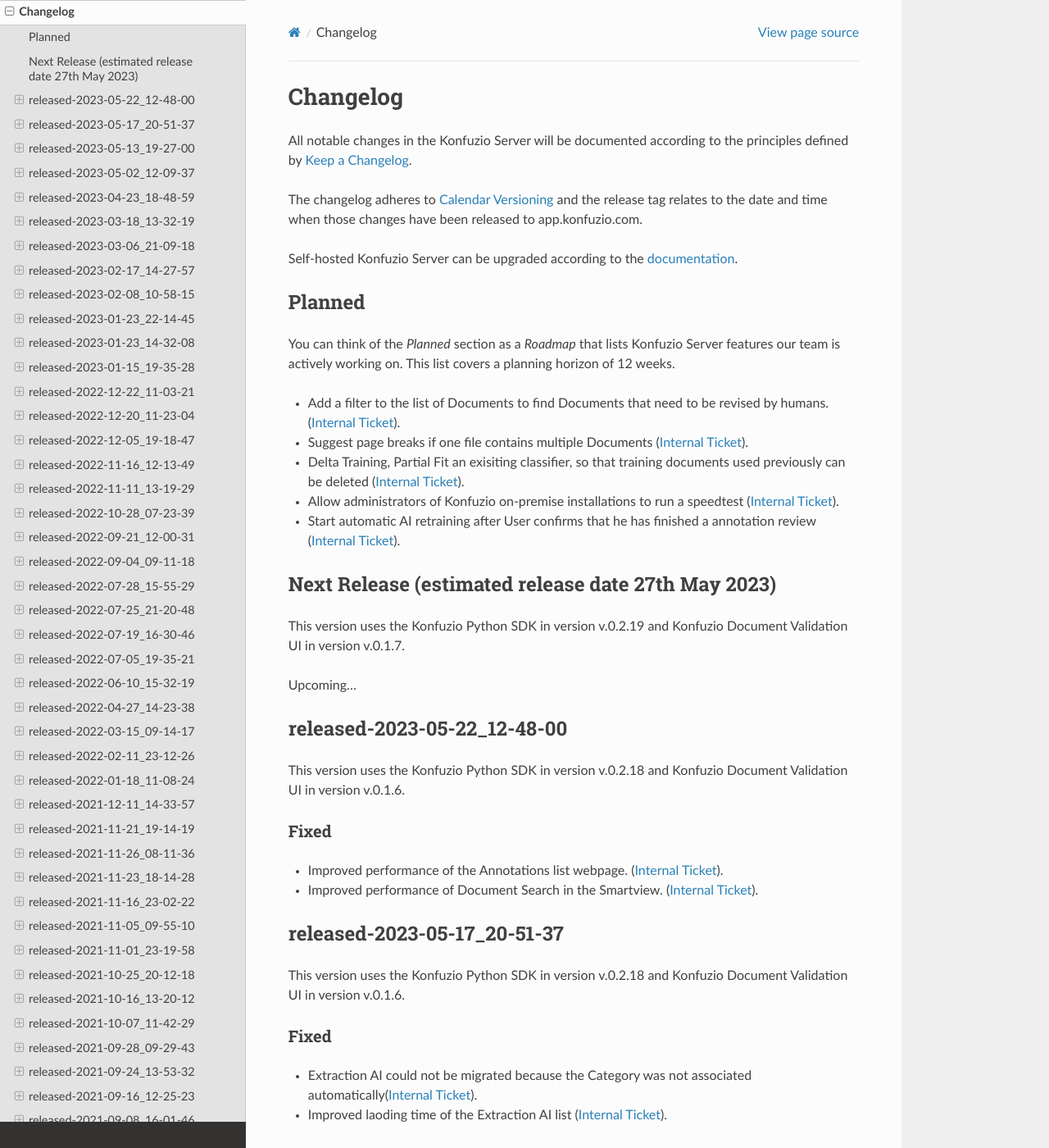
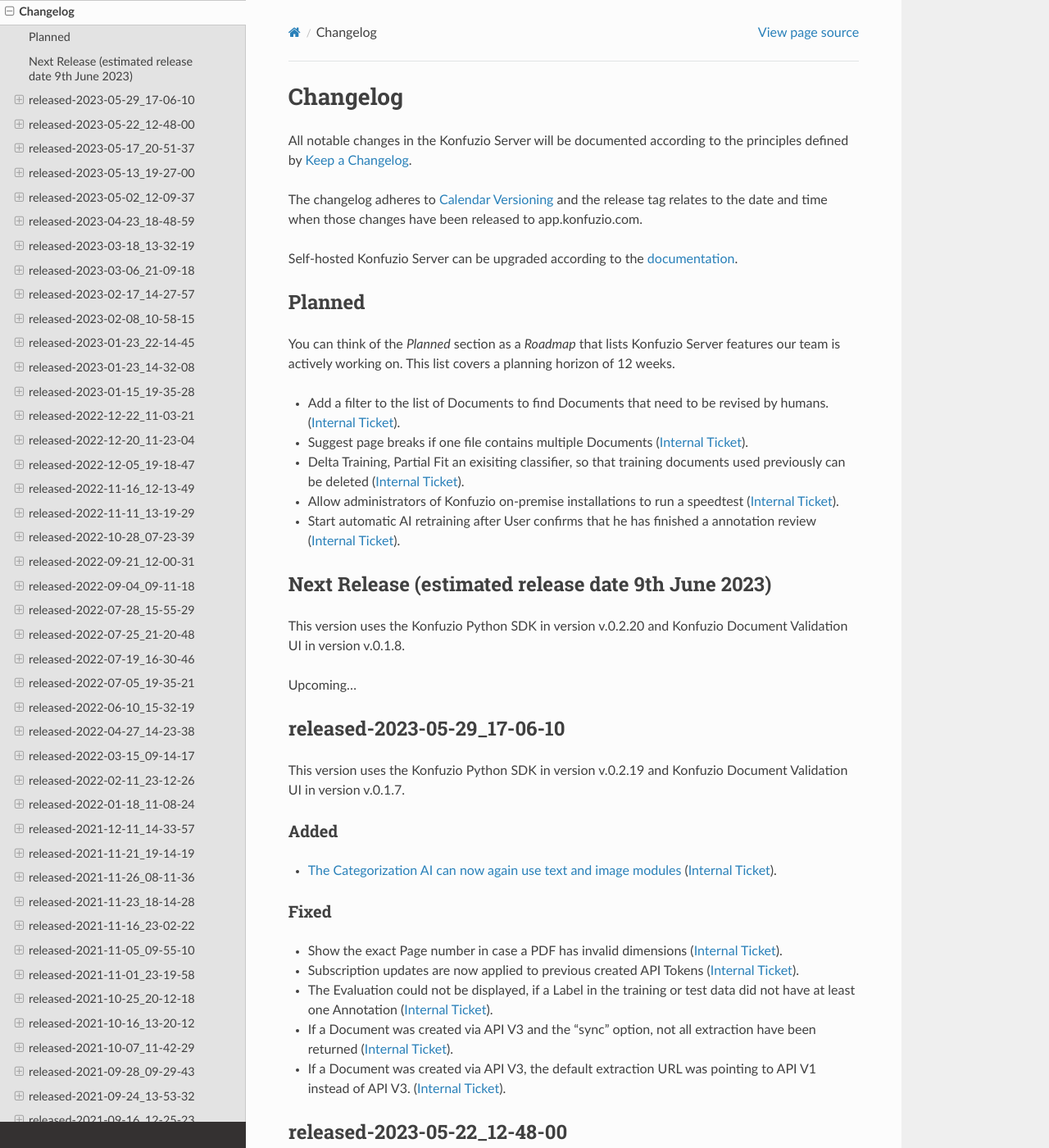
Before and after one commit to konfuzio-ai/konfuzio-sdk, a Sphinx documentation site: the page built from docs/web/changelog_app.md, in a window 1280 px wide and 1400 px high. Shown: the whole window at 82% size. Built offline with Sphinx 7.4.7 and the Read the Docs theme 2.0.0, drawn with Linux system fonts in a browser that asks for light colours; pages that are not in the unit, such as notebooks, are missing from menus; a script that is not in the unit is left out.

Commit message:
Update changelog_app.md

```diff
--- a/docs/web/changelog_app.md
+++ b/docs/web/changelog_app.md
@@ -21,11 +21,25 @@
 - Allow administrators of Konfuzio on-premise installations to run a speedtest ([Internal Ticket](https://git.konfuzio.com/konfuzio/objectives/-/issues/9870)).
 - Start automatic AI retraining after User confirms that he has finished a annotation review ([Internal Ticket](https://git.konfuzio.com/konfuzio/objectives/-/issues/9166)).
 
-## Next Release (estimated release date 27th May 2023)
+## Next Release (estimated release date 9th June 2023)
+
+This version uses the Konfuzio Python SDK in version v.0.2.20 and Konfuzio Document Validation UI in version v.0.1.8.
+
+Upcoming...
+
+## released-2023-05-29_17-06-10
 
 This version uses the Konfuzio Python SDK in version v.0.2.19 and Konfuzio Document Validation UI in version v.0.1.7.
 
-Upcoming...
+### Added
+- [The Categorization AI can now again use text and image modules](https://help.konfuzio.com/modules/categorization/index.html) ([Internal Ticket](https://git.konfuzio.com/konfuzio/objectives/-/issues/10283)).
+
+### Fixed
+- Show the exact Page number in case a PDF has invalid dimensions ([Internal Ticket](https://git.konfuzio.com/konfuzio/objectives/-/issues/11102)).
+- Subscription updates are now applied to previous created API Tokens ([Internal Ticket](https://git.konfuzio.com/konfuzio/objectives/-/issues/11038)).
+- The Evaluation could not be displayed, if a Label in the training or test data did not have at least one Annotation ([Internal Ticket](https://git.konfuzio.com/konfuzio/objectives/-/issues/11116)).
+- If a Document was created via API V3 and the "sync" option, not all extraction have been returned ([Internal Ticket](https://git.konfuzio.com/konfuzio/objectives/-/issues/11169)).
+- If a Document was created via API V3, the default extraction URL was pointing to API V1 instead of API V3. ([Internal Ticket](https://git.konfuzio.com/konfuzio/objectives/-/issues/10843)).
 
 ## released-2023-05-22_12-48-00
 
```
